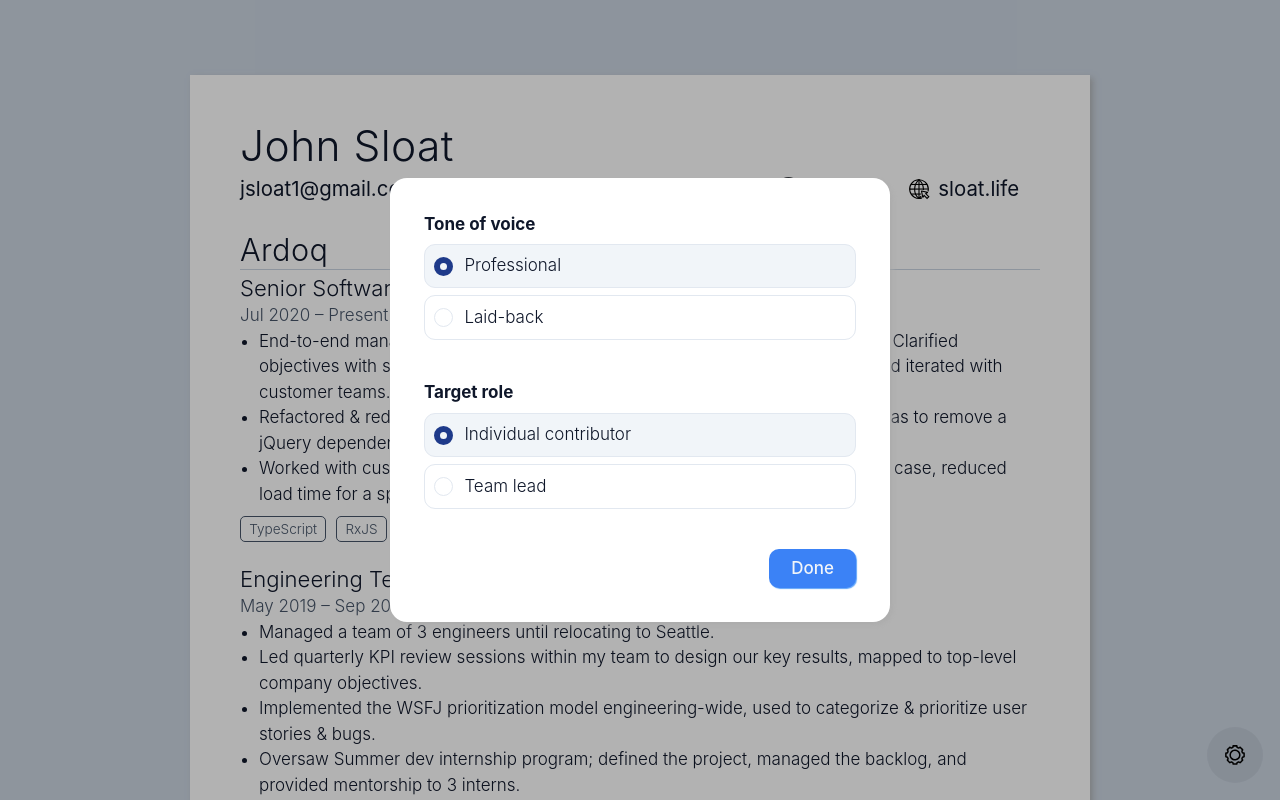
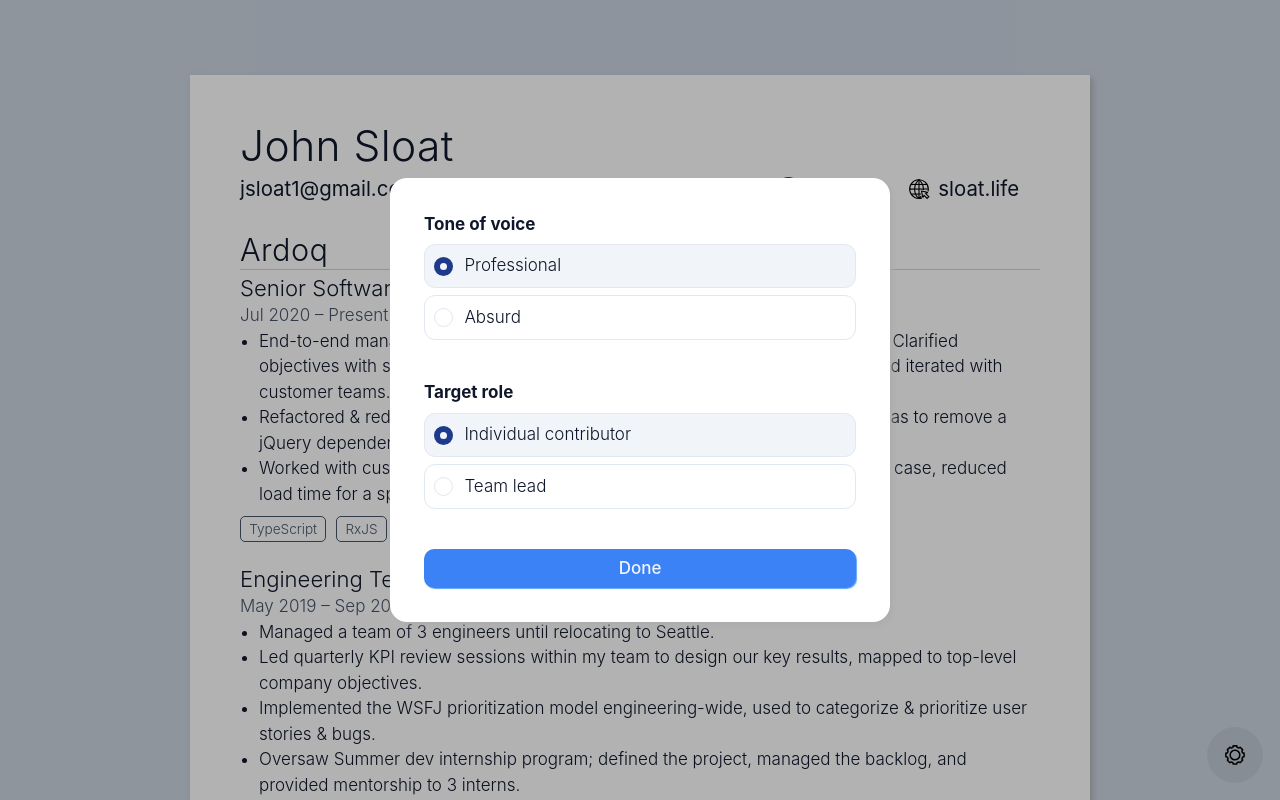
Before and after one commit to jsloat/jsloat.github.io, a React (Create React App) app: page / in a window 1280 px wide. Both pictures are taken after a click on the element 1235 px from the left and 755 px from the top of the page. Shown: the top 800 px of the page. Built offline with nearby package versions, Linux system fonts and the light colour scheme.

Commit message:
More absurd tone of voice

```diff
--- a/src/Resume/Settings/Settings.tsx
+++ b/src/Resume/Settings/Settings.tsx
@@ -40,6 +40,10 @@ const Footer = styled.div`
   justify-content: flex-end;
 `;
 
+const DoneButton = styled(Button)`
+  width: 100%;
+`;
+
 type SettingsProps = { hideSettings: () => void };
 
 export const Settings = ({ hideSettings }: SettingsProps) => {
@@ -50,7 +54,7 @@ export const Settings = ({ hideSettings }: SettingsProps) => {
       <DialogContents>
         <Section>
           <SectionHeader>Tone of voice</SectionHeader>
-          {(["Professional", "Laid-back"] as ToneOfVoice[]).map(value => (
+          {(["Professional", "Absurd"] as ToneOfVoice[]).map(value => (
             <Radio
               onClick={() => dispatch(setToneOfVoice(value))}
               isSelected={toneOfVoice === value}
@@ -79,7 +83,7 @@ export const Settings = ({ hideSettings }: SettingsProps) => {
         )}
 
         <Footer>
-          <Button onClick={hideSettings}>Done</Button>
+          <DoneButton onClick={hideSettings}>Done</DoneButton>
         </Footer>
       </DialogContents>
     </Dialog>
--- a/src/Resume/index.tsx
+++ b/src/Resume/index.tsx
@@ -3,7 +3,7 @@ import { boxShadow, boxShadowPrefix, CONTAINER_PADDING } from "src/consts";
 import { useModal } from "src/Modal";
 import { useKeyListener, useTitle } from "src/utils";
 import styled, { css } from "styled-components/macro";
-import { getMobileCSS, SectionHeader } from "./atoms";
+import { getMobileCSS, SectionHeader, SkillBadge } from "./atoms";
 import Contact from "./Contact";
 import {
   defaultResumeState,
@@ -32,11 +32,26 @@ const PrintableWrapper = styled.div`
   }
 `;
 
-const Container = styled.div`
+const absurdStyle = css`
+  font-family: Comic Sans MS;
+  background-color: cyan;
+  a {
+    color: blue;
+    &:hover {
+      background-color: pink;
+    }
+  }
+  ${SkillBadge} {
+    background-color: antiquewhite;
+  }
+`;
+
+const Container = styled.div<ResumeState>`
   max-width: 800px;
   background-color: white;
   margin: 75px auto;
   padding: ${CONTAINER_PADDING.NORMAL};
+  ${({ toneOfVoice }) => toneOfVoice === "Absurd" && absurdStyle}
   ${boxShadow}
   ${getMobileCSS(css`
     max-width: 100%;
@@ -83,9 +98,7 @@ const Resume = () => {
   const { Modal, setIsModalActive } = useModal();
   useKeyListener("t", () =>
     dispatch(
-      setToneOfVoice(
-        state.toneOfVoice === "Laid-back" ? "Professional" : "Laid-back"
-      )
+      setToneOfVoice(state.toneOfVoice === "Absurd" ? "Professional" : "Absurd")
     )
   );
 
@@ -97,7 +110,7 @@ const Resume = () => {
       </Modal>
 
       <PrintableWrapper>
-        <Container id="container">
+        <Container id="container" {...state}>
           <h1>John Sloat</h1>
 
           <Contact />
--- a/src/Resume/rolesData.ts
+++ b/src/Resume/rolesData.ts
@@ -17,7 +17,7 @@ const getRolesData = ({ targetRole }: ResumeState): RolesData => {
         "Refactored & redesigned Backbone views in React. One of this project's goals was to remove a jQuery dependency that posed a security risk.",
         "Worked with customers to identify and fix performance issues in the app. In one case, reduced load time for a specific user from several minutes to a few seconds.",
       ],
-      "Laid-back": [
+      Absurd: [
         "Built a thing with some other people. Talked to non-devs, clicked things in Jira, coded, and coded more.",
         "Fixed some old founder code that was functional for longer than the technology it was written in.",
         "Helped users find browser dev tools.",
@@ -38,7 +38,7 @@ const getRolesData = ({ targetRole }: ResumeState): RolesData => {
         "Implemented the WSFJ prioritization model engineering-wide, used to categorize & prioritize user stories & bugs.",
         "Oversaw Summer dev internship program; defined the project, managed the backlog, and provided mentorship to 3 interns.",
       ],
-      "Laid-back": [
+      Absurd: [
         "Adjusted project deadlines and organized slightly depressing Zoom social events during COVID.",
         "Hosted Miro sessions where we drew boxes and tried to connect them to other boxes.",
         "Attempted to add even more red-tape and required fields to Jira.",
@@ -65,7 +65,7 @@ const getRolesData = ({ targetRole }: ResumeState): RolesData => {
               "Designed & created data pipeline, integrating metrics from our website, marketing channels, and product. Interviewed department heads to identify high-priority metrics.",
               "Organized & led quarterly hackathons.",
             ],
-            "Laid-back": [
+            Absurd: [
               "Made shiny charts that people pointed at in meetings.",
               "Harassed devs to contribute hackathon project ideas and handed out a miniature trophy.",
             ],
@@ -82,7 +82,7 @@ const getRolesData = ({ targetRole }: ResumeState): RolesData => {
               "Migrated website from WordPress to HubSpot.",
               "Built and maintained website, ran our SEO, SEM, and other digital marketing channels.",
             ],
-            "Laid-back": [
+            Absurd: [
               "Copied old, terrible PHP website code into an equally terrible new tool.",
               "Attempted to make a B2B SaaS tool sound exciting in 140 characters or less.",
             ],
@@ -103,7 +103,7 @@ const getRolesData = ({ targetRole }: ResumeState): RolesData => {
           summary: {
             Professional:
               "Delivered freelance marketing services to startups in Oslo, including strategy & measurement recommendations, & online marketing campaign implementation.",
-            "Laid-back":
+            Absurd:
               "Started a business in a foreign language, then abused family connections to take money from startups in exchange for managing their Adwords accounts.",
           },
         },
@@ -121,7 +121,7 @@ const getRolesData = ({ targetRole }: ResumeState): RolesData => {
           summary: {
             Professional:
               "Oversaw digital advertising budget, campaigns, & analysis. Helped design a metrics pipeline and attribution model for calculating ROI throughout the marketing funnel.",
-            "Laid-back":
+            Absurd:
               "Got taken out to dinner by ad vendors, looked at charts, made charts, presented charts.",
           },
         },
@@ -133,7 +133,7 @@ const getRolesData = ({ targetRole }: ResumeState): RolesData => {
           summary: {
             Professional:
               "Improved the evaluation experience for new Jira users. Managed drip-feed email campaigns, created video and written documentation, and monitored user metrics to identify areas for improvement.",
-            "Laid-back":
+            Absurd:
               "Made low-budget tutorial videos, distributed spam, and looked at charts.",
           },
           skills: ["Screenflow"],
@@ -149,7 +149,7 @@ const getRolesData = ({ targetRole }: ResumeState): RolesData => {
           start: "2005",
           end: "2009",
           locationStr: "Claremont, California",
-          summary: { Professional: [], "Laid-back": [] },
+          summary: { Professional: [], Absurd: [] },
         },
       ],
     },
--- a/src/Resume/types.ts
+++ b/src/Resume/types.ts
@@ -16,7 +16,7 @@ export type SectionHeaderObject = { text: string; href?: string };
 
 export type TargetRole = "Individual contributor" | "Team lead";
 
-export type ToneOfVoice = "Professional" | "Laid-back";
+export type ToneOfVoice = "Professional" | "Absurd";
 
 export type ResumeState = { targetRole: TargetRole; toneOfVoice: ToneOfVoice };
 
--- a/src/atoms/Button.tsx
+++ b/src/atoms/Button.tsx
@@ -1,8 +1,7 @@
-import React from "react";
 import { boxShadowPrefix, colors } from "src/consts";
 import styled from "styled-components/macro";
 
-const ButtonContainer = styled.div`
+const Button = styled.div`
   background-color: ${colors.blue[500]};
   display: inline-block;
   color: ${colors.slate[100]};
@@ -13,13 +12,10 @@ const ButtonContainer = styled.div`
   cursor: pointer;
   transition: all 0.3s;
   user-select: none;
+  text-align: center;
   &:hover {
     background-color: ${colors.blue[600]};
   }
 `;
 
-type ButtonProps = React.PropsWithChildren<{ onClick: () => any }>;
-
-export default ({ children, onClick }: ButtonProps) => (
-  <ButtonContainer onClick={onClick}>{children}</ButtonContainer>
-);
+export default Button;
```
